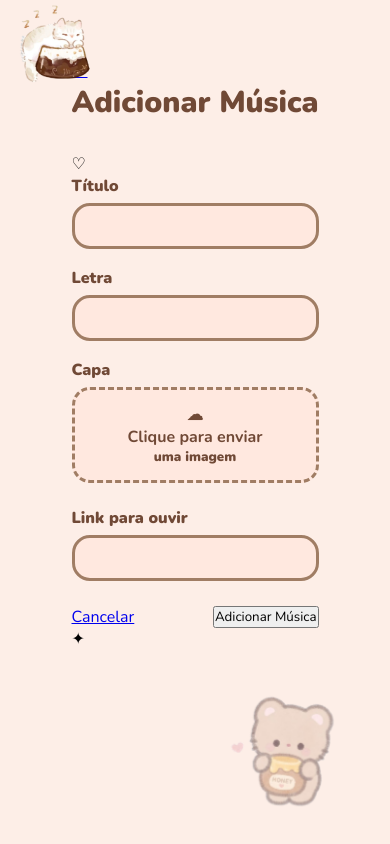
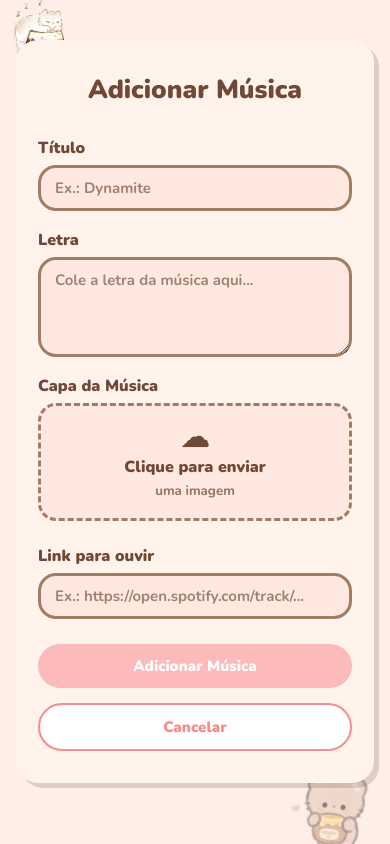
Before and after one commit to luiza635/projeto_crud, a PHP site: page /musicas_crud/adicionar_musica.php in a window 390 px wide. Run offline with PHP 8.4, Linux system fonts and the light colour scheme; the visitor is signed in with stand-in values (Sample User, id 1).

Commit message:
adicionar( uniforme )

```diff
--- a/assets/css/pg_criar.css
+++ b/assets/css/pg_criar.css
@@ -17,8 +17,8 @@ body.form-page {
   position: relative;
 }
 
-/* Gatinho e Ursinho */
-body::before {
+/* Gatinho */
+body.form-page::before {
   content: "";
   position: fixed;
   top: -20px;
@@ -28,35 +28,59 @@ body::before {
   background-image: url("../img/login/gatinho.png");
   background-size: contain;
   background-repeat: no-repeat;
+  z-index: 0;
 }
-body::after {
+
+/* Ursinho */
+body.form-page::after {
   content: "";
   position: fixed;
   right: -40px;
-  bottom: 10px;
+  bottom: -29px;
   width: 220px;
   height: 160px;
   background-image: url("../img/login/ursinho.png");
   background-size: contain;
   background-repeat: no-repeat;
+  z-index: 0;
 }
 
-/* Container principal */
+/* Container principal padrão para todos os CREATE */
 .form-container {
   width: 680px;
+  max-width: 100%;
   background: #fff3eb;
   border-radius: 22px;
   padding: 40px 30px;
-  box-shadow: 5px 5px 0 rgba(112,73,54,.2);
+  box-shadow: 5px 5px 0 rgba(112, 73, 54, .2);
+  position: relative;
+  z-index: 1;
 }
 
-/* Título */
+/* Título padrão */
 .form-title {
   font-size: 30px;
   font-weight: 900;
   text-align: center;
   color: #704936;
   margin-bottom: 30px;
+}
+
+/* Mensagem de erro */
+.form-error {
+  background: #ffe1dc;
+  color: #9c3f35;
+  border: 2px solid #f3aaa0;
+  padding: 12px 16px;
+  border-radius: 18px;
+  font-weight: 800;
+  margin-bottom: 20px;
+  text-align: center;
+}
+
+/* Formulário */
+.grupo-form {
+  width: 100%;
 }
 
 /* Campos do formulário */
@@ -75,6 +99,7 @@ body::after {
 .form-group input,
 .form-group textarea,
 .form-group select {
+  width: 100%;
   padding: 10px 14px;
   border-radius: 18px;
   border: 3px solid #a07d64;
@@ -82,27 +107,78 @@ body::after {
   color: #704936;
   font-weight: 700;
   font-size: 15px;
+  outline: none;
+}
+
+.form-group input::placeholder,
+.form-group textarea::placeholder {
+  color: rgba(112, 73, 54, .65);
 }
 
 textarea {
   min-height: 100px;
+  resize: vertical;
 }
 
 input:focus,
 textarea:focus,
 select:focus {
-  box-shadow: 0 0 0 3px rgba(255,220,210,.7);
+  box-shadow: 0 0 0 3px rgba(255, 220, 210, .7);
 }
 
-/* Botões fofos */
+/* Upload */
+.upload-box {
+  display: flex;
+  flex-direction: column;
+  align-items: center;
+  justify-content: center;
+  gap: 4px;
+  padding: 18px 14px;
+  border: 3px dashed #a07d64;
+  border-radius: 18px;
+  background: #ffe8df;
+  cursor: pointer;
+  margin-bottom: 4px;
+  text-align: center;
+  color: #704936;
+  transition: 0.2s;
+}
+
+.upload-box:hover {
+  background: #ffd9cc;
+}
+
+.upload-box span,
+.upload-box strong {
+  font-weight: 900;
+  color: #704936;
+}
+
+.upload-box small {
+  font-weight: 700;
+  color: rgba(112, 73, 54, .75);
+}
+
+.upload-icon {
+  font-size: 28px;
+  line-height: 1;
+}
+
+.input-file {
+  display: none;
+}
+
+/* Botões padrão */
 .form-actions {
   display: flex;
   justify-content: space-between;
+  gap: 15px;
   margin-top: 25px;
 }
 
 .btn-save,
 .btn-cancel {
+  min-width: 160px;
   padding: 12px 24px;
   border-radius: 30px;
   border: none;
@@ -110,6 +186,11 @@ select:focus {
   font-size: 15px;
   cursor: pointer;
   transition: 0.2s;
+  text-decoration: none;
+  text-align: center;
+  display: inline-flex;
+  justify-content: center;
+  align-items: center;
 }
 
 .btn-save {
@@ -119,6 +200,7 @@ select:focus {
 
 .btn-save:hover {
   background: #ffa6a6;
+  transform: translateY(-1px);
 }
 
 .btn-cancel {
@@ -129,27 +211,89 @@ select:focus {
 
 .btn-cancel:hover {
   background: #fef0ef;
+  transform: translateY(-1px);
 }
 
-/* Upload de múltiplas imagens */
-.upload-box {
-  display: flex;
-  flex-direction: column;
+/* Compatibilidade com nomes antigos */
+.btn-salvar {
+  min-width: 160px;
+  padding: 12px 24px;
+  border-radius: 30px;
+  border: none;
+  font-weight: 900;
+  font-size: 15px;
+  cursor: pointer;
+  transition: 0.2s;
+  text-decoration: none;
+  text-align: center;
+  display: inline-flex;
+  justify-content: center;
   align-items: center;
-  justify-content: center;
-  padding: 14px;
-  border: 3px dashed #a07d64;
-  border-radius: 18px;
-  background: #ffe8df;
-  cursor: pointer;
-  margin-bottom: 18px;
-  text-align: center;
+  background: #fcbaba;
+  color: #fff;
 }
 
-.upload-box:hover {
-  background: #ffd9cc;
+.btn-salvar:hover {
+  background: #ffa6a6;
+  transform: translateY(-1px);
 }
 
-.input-file {
-  display: none;
+.btn-cancelar {
+  min-width: 160px;
+  padding: 12px 24px;
+  border-radius: 30px;
+  font-weight: 900;
+  font-size: 15px;
+  cursor: pointer;
+  transition: 0.2s;
+  text-decoration: none;
+  text-align: center;
+  display: inline-flex;
+  justify-content: center;
+  align-items: center;
+  background: #fff;
+  color: #f98c8c;
+  border: 2px solid #f98c8c;
 }
+
+.btn-cancelar:hover {
+  background: #fef0ef;
+  transform: translateY(-1px);
+}
+
+/* Responsivo */
+@media (max-width: 768px) {
+  body.form-page {
+    padding: 40px 16px;
+  }
+
+  .form-container {
+    padding: 32px 22px;
+  }
+
+  .form-title {
+    font-size: 26px;
+  }
+
+  .form-actions {
+    flex-direction: column-reverse;
+  }
+
+  .btn-save,
+  .btn-cancel,
+  .btn-salvar,
+  .btn-cancelar {
+    width: 100%;
+  }
+
+  body.form-page::before {
+    width: 100px;
+    height: 100px;
+  }
+
+  body.form-page::after {
+    width: 160px;
+    height: 120px;
+    right: -45px;
+  }
+}
--- a/musicas_crud/adicionar_musica.php
+++ b/musicas_crud/adicionar_musica.php
@@ -2,78 +2,83 @@
 include_once "../config/database.php";
 include_once "../includes/auth.php";
 
+$erro = '';
+
 if ($_SERVER['REQUEST_METHOD'] === 'POST') {
-    $titulo = $_POST['titulo'];
-    $letra = $_POST['letra'];
-    $link_ouvir = $_POST['link_ouvir'];
-    $capa = $_FILES['capa'];
+    $titulo = trim($_POST['titulo'] ?? '');
+    $letra = trim($_POST['letra'] ?? '');
+    $link_ouvir = trim($_POST['link_ouvir'] ?? '');
+    $capa = $_FILES['capa'] ?? null;
 
-    // Aqui você pode adicionar a lógica para lidar com o upload da imagem, se necessário.
+    if ($titulo && $letra) {
+        // Upload da capa (opcional)
+        $capa_nome = null;
+        if ($capa && $capa['error'] === 0) {
+            $ext = pathinfo($capa['name'], PATHINFO_EXTENSION);
+            $capa_nome = uniqid('capa_') . '.' . $ext;
+            move_uploaded_file($capa['tmp_name'], "../uploads/$capa_nome");
+        }
 
         $sql = "INSERT INTO musicas (titulo, letra, link_ouvir, capa) VALUES (?, ?, ?, ?)";
         $stmt = $pdo->prepare($sql);
-    $stmt->execute([$titulo, $letra, $link_ouvir, $capa]);
+        $stmt->execute([$titulo, $letra, $link_ouvir, $capa_nome]);
 
         header("Location: adicionar_musica.php");
         exit();
+    } else {
+        $erro = "Preencha todos os campos obrigatórios.";
     }
+}
+?>
 
-?>
 <!DOCTYPE html>
 <html lang="pt-BR">
 <head>
     <meta charset="UTF-8">
     <meta name="viewport" content="width=device-width, initial-scale=1.0">
     <title>Adicionar Música</title>
-    <link rel="stylesheet" href="../\assets/css/pg_criar.css">
+    <link rel="stylesheet" href="../assets/css/pg_criar.css?v=6">
 </head>
 
 <body class="form-page">
 
-    <main class="form-card">
-
-        <div class="form-top">
-            <a href="../index.php" class="btn-voltar">←</a>
-
+<div class="form-container">
     <h1 class="form-title">Adicionar Música</h1>
 
-            <span class="heart-icon">♡</span>
-        </div>
+    <?php if (!empty($erro)): ?>
+        <div class="form-error"><?= htmlspecialchars($erro) ?></div>
+    <?php endif; ?>
 
-        <form action="processar_update_musica.php" method="POST" enctype="multipart/form-data" class="grupo-form">
+    <form action="adicionar_musica.php" method="POST" enctype="multipart/form-data" class="grupo-form">
 
         <div class="form-group">
             <label for="titulo">Título</label>
-
             <input
                 type="text"
                 id="titulo"
                 name="titulo"
+                placeholder="Ex.: Dynamite"
                 required
             >
         </div>
 
         <div class="form-group">
             <label for="letra">Letra</label>
-
-                <input
-                    type="text"
+            <textarea
                 id="letra"
                 name="letra"
+                placeholder="Cole a letra da música aqui..."
                 required
-                >
+            ></textarea>
         </div>
 
-
         <div class="form-group">
-                <label for="capa">Capa</label>
-
+            <label for="capa">Capa da Música</label>
             <label for="capa" class="upload-box">
                 <span class="upload-icon">☁</span>
                 <strong>Clique para enviar</strong>
                 <small>uma imagem</small>
             </label>
-
             <input
                 type="file"
                 id="capa"
@@ -85,20 +90,21 @@ if ($_SERVER['REQUEST_METHOD'] === 'POST') {
 
         <div class="form-group descricao-group">
             <label for="link_ouvir">Link para ouvir</label>
-                <input type="text" name="link_ouvir" id="link_ouvir">
+            <input
+                type="text"
+                id="link_ouvir"
+                name="link_ouvir"
+                placeholder="Ex.: https://open.spotify.com/track/..."
+            >
         </div>
 
         <div class="form-actions">
-                <a href="index.php" class="btn-cancelar">Cancelar</a>
-
-                <button type="submit" class="btn-salvar">
-                    Adicionar Música
-                </button>
+            <a href="../index.php" class="btn-cancel">Cancelar</a>
+            <button type="submit" class="btn-save">Adicionar Música</button>
         </div>
 
     </form>
+</div>
 
-        <span class="sparkle">✦</span>
-    </main>
 </body>
 </html>
```
Also changed, not shown: assets/css/pg_grupo.css (+23 -21 lines), criar_grupo.php (+71 -13 lines), integrantes_crud/adicionar_membros.php (+59 -45 lines). Lines whose indentation alone changed are shown as unchanged.
